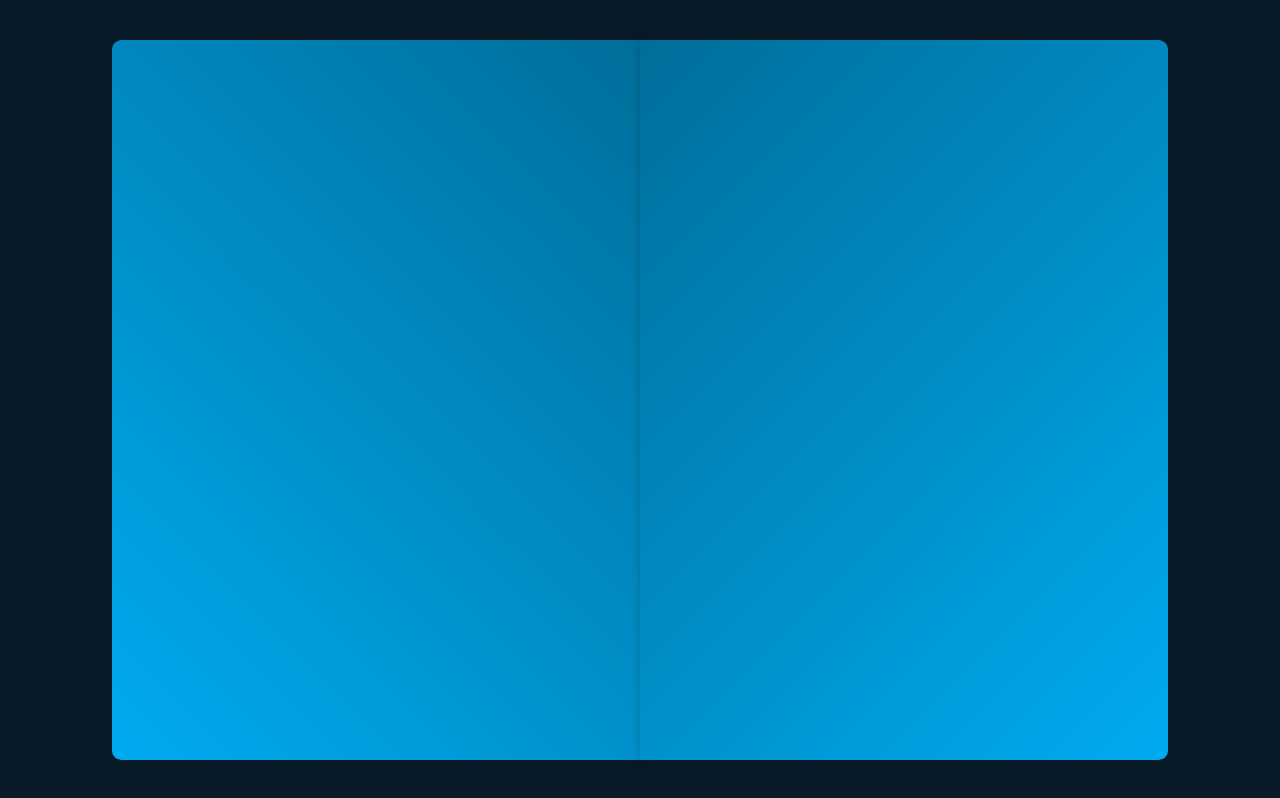
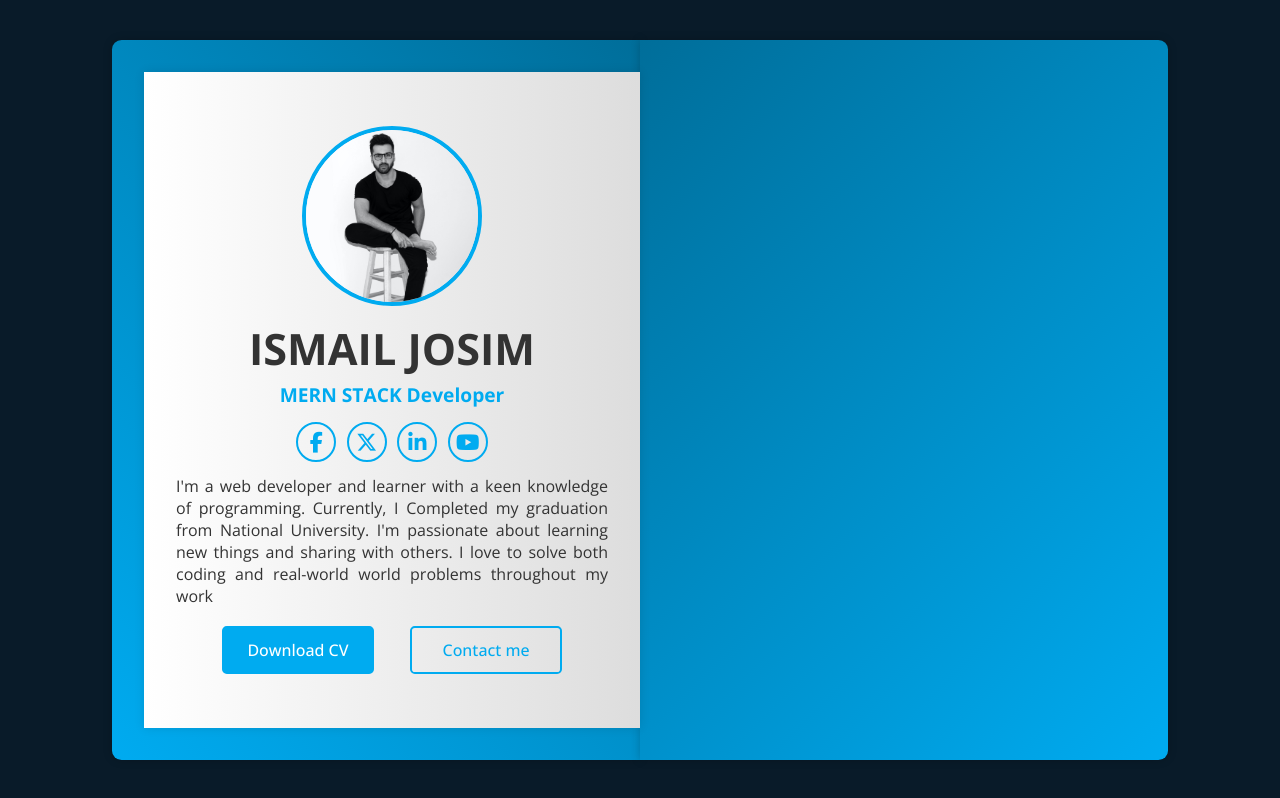
Before and after one commit to ismailjosim/3D-portfolio-website-html-css, a plain HTML site: page index.html in a window 1280 px wide. Drawn offline with nearby package versions, Linux system fonts and the light colour scheme.

Commit message:
conver page 1 added

```diff
--- a/index.html
+++ b/index.html
@@ -23,6 +23,33 @@
     <section class="wrapper">
         <div class="cover cover-left"></div>
         <div class="cover cover-right turn"></div>
+
+        <section class="book">
+            <div class="book-page page-left">
+                <div class="profile-page">
+                    <img src="./assets/peson.jpg" alt="">
+                    <h1>ISMAIL JOSIM</h1>
+                    <h3>MERN STACK Developer</h3>
+                    <div class="social-media">
+                        <a href="#"><i class="fa-brands fa-facebook-f"></i></a>
+                        <a href="#"><i class="fa-brands fa-x-twitter"></i></a>
+                        <a href="#"><i class="fa-brands fa-linkedin-in"></i></a>
+                        <a href="#"><i class="fa-brands fa-youtube"></i></a>
+                    </div>
+                    <p>I'm a web developer and learner with a keen knowledge of programming. Currently, I Completed my
+                        graduation from National
+                        University. I'm passionate about learning new things and sharing with others. I love to solve
+                        both coding and real-world
+                        world problems throughout my work</p>
+                    <div class="btn-box">
+                        <a href="#" class="btn">Download CV</a>
+                        <a href="#" class="btn contact-me">Contact me</a>
+                    </div>
+                </div>
+            </div>
+
+        </section>
+
     </section>
     <script src="./app.js"></script>
 </body>
--- a/style.css
+++ b/style.css
@@ -26,6 +26,7 @@ body {
 	align-items: center;
 	min-height: 100vh;
 	background-color: var(--bg-color);
+	color: var(--text-color);
 }
 
 li {
@@ -43,9 +44,12 @@ a {
 	width: 66rem;
 	height: 45rem;
 	/* background: red; */
+	padding: 2rem;
 }
 .cover {
 	position: absolute;
+	top: 0;
+	left: 0;
 	width: 50%;
 	height: 100%;
 	background: var(--cover-color);
@@ -61,3 +65,94 @@ a {
 .cover.cover-right.turn {
 	transform: rotateY(180deg);
 }
+
+.book {
+	position: relative;
+	width: 100%;
+	height: 100%;
+	display: flex;
+}
+.book .book-page {
+	position: absolute;
+	width: 50%;
+	height: 100%;
+	background: var(--pages-color);
+	box-shadow: 0 0 0.6rem rgba(0, 0, 0, 0.1);
+	display: flex;
+	padding: 2rem;
+}
+.profile-page {
+	/* background-color: red; */
+	display: flex;
+	flex-direction: column;
+	justify-content: center;
+	align-items: center;
+}
+.profile-page img {
+	max-width: 180px;
+	border-radius: 50%;
+	border: 0.25rem solid var(--main-color);
+	margin-bottom: 0.8rem;
+}
+.profile-page h1 {
+	font-size: 2.7rem;
+}
+.profile-page h3 {
+	font-size: 1.2rem;
+	line-height: 1.8;
+	color: var(--main-color);
+}
+.profile-page .social-media {
+	margin: 0.6rem 0 0.8rem;
+}
+.profile-page .social-media a {
+	display: inline-flex;
+	justify-content: center;
+	align-items: center;
+	width: 2.5rem;
+	height: 2.5rem;
+	background: transparent;
+	border: var(--border);
+	border-radius: 50%;
+	font-size: 1.3rem;
+	color: var(--main-color);
+	margin: 0 0.2rem;
+	transition: 0.5s;
+}
+.profile-page .social-media a:hover {
+	background: var(--main-color);
+	color: var(--white-color);
+}
+.profile-page p {
+	text-align: justify;
+}
+.btn-box {
+	margin-top: 1.2rem;
+}
+.btn {
+	display: inline-flex;
+	justify-content: center;
+	align-items: center;
+	width: 9.5rem;
+	height: 3rem;
+	background: var(--main-color);
+	border: var(--border);
+	border-radius: 0.3rem;
+	font-size: 1rem;
+	color: var(--white-color);
+	font-weight: 500;
+	margin: 0 1rem;
+	transition: 0.5s;
+}
+.btn:hover {
+	background: transparent;
+	color: var(--main-color);
+}
+.btn-box .btn:nth-child(2) {
+	background: transparent;
+	color: var(--main-color);
+}
+.btn-box .btn:nth-child(2):hover {
+	color: var(--white-color);
+	background: var(--main-color);
+}
```
